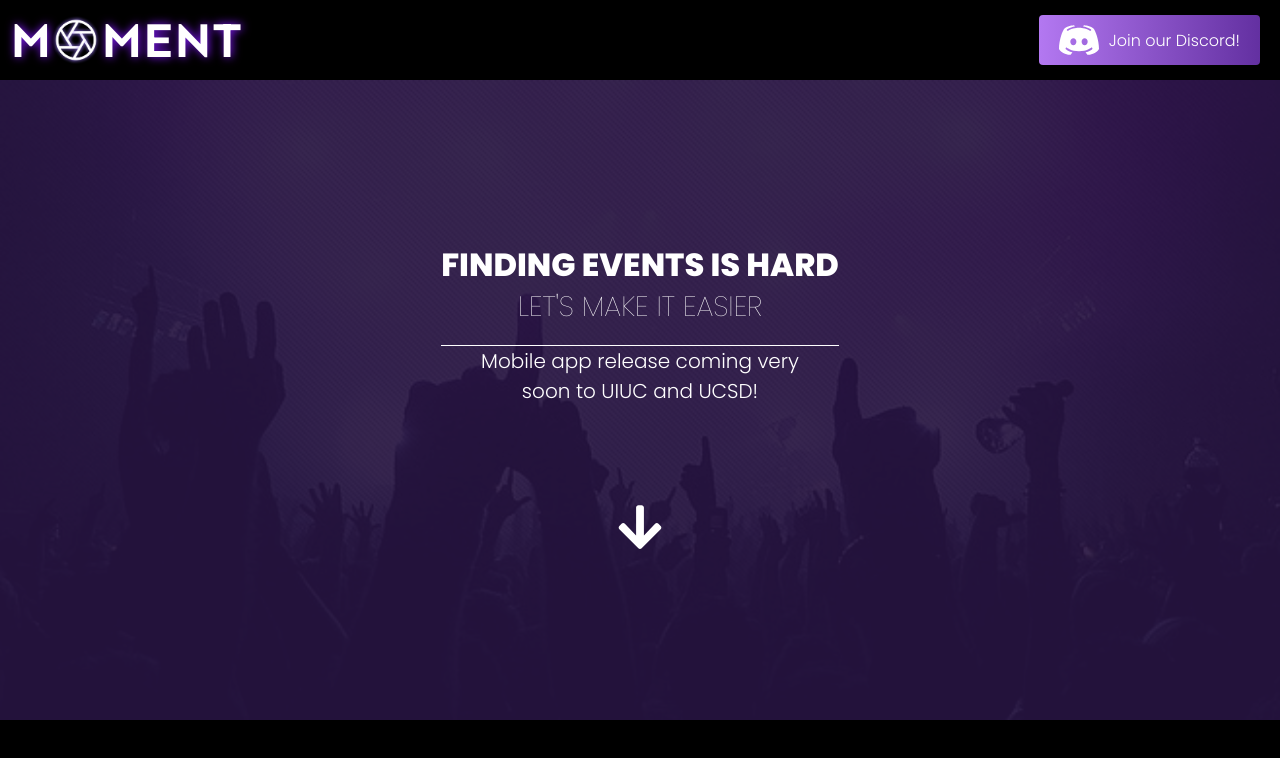
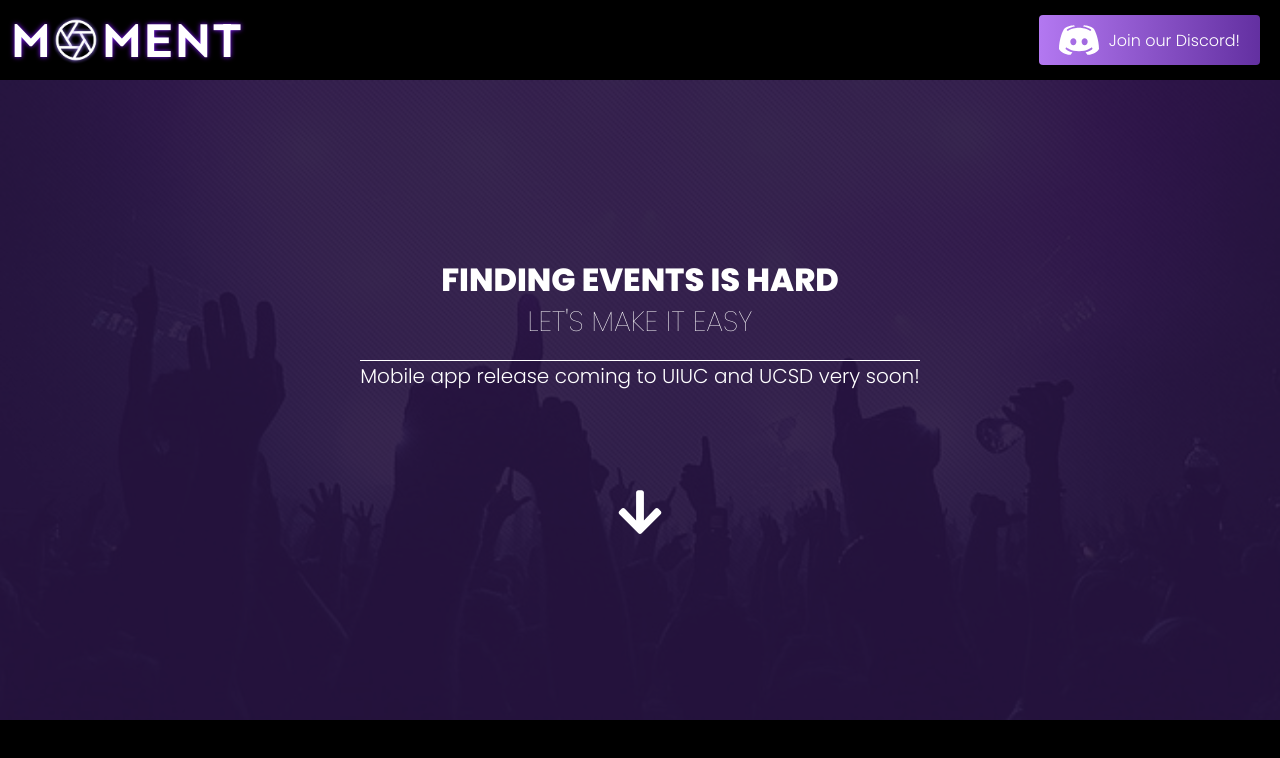
Before and after one commit to MomentEvents/Moment-Website, a React (Create React App) app: page / in a window 1280 px wide. Shown: the top 758 px of the page. Built offline with nearby package versions, Linux system fonts and the light colour scheme.

Commit message:
Adjusted back shadow

```diff
--- a/src/components/header/Header.js
+++ b/src/components/header/Header.js
@@ -21,12 +21,12 @@ const Header = () => {
           <div className="header-left" data-aos="fade-right">
             <h1>
               <span className="main-text">Finding events is hard</span>
-              <span className="subtitle-text">Let's make it easier</span>
+              <span className="subtitle-text">Let's make it easy</span>
               {/* <span>is a Lorem ipsum dolor sit amet, consectetur adipisicing</span> */}
             </h1>
 
             <div className="release-text">
-              Mobile app release coming very <br></br> soon to UIUC and UCSD!
+              Mobile app release coming to UIUC and UCSD very soon!
             </div>
             {/* <div className="header-cta">
             <Button text={"Get Started"} btnClass={"btn-dark"} href={"#"} />
--- a/src/components/navbar/Navbar.css
+++ b/src/components/navbar/Navbar.css
@@ -11,7 +11,7 @@
   font-family: "Sen";
   font-size: 50px;
   font-weight: 700;
-  text-shadow: rgb(131, 23, 255) 1px 0 10px;
+  text-shadow: rgb(131, 23, 255) 0px 0 5px;
 
   color: white;
 }
```
